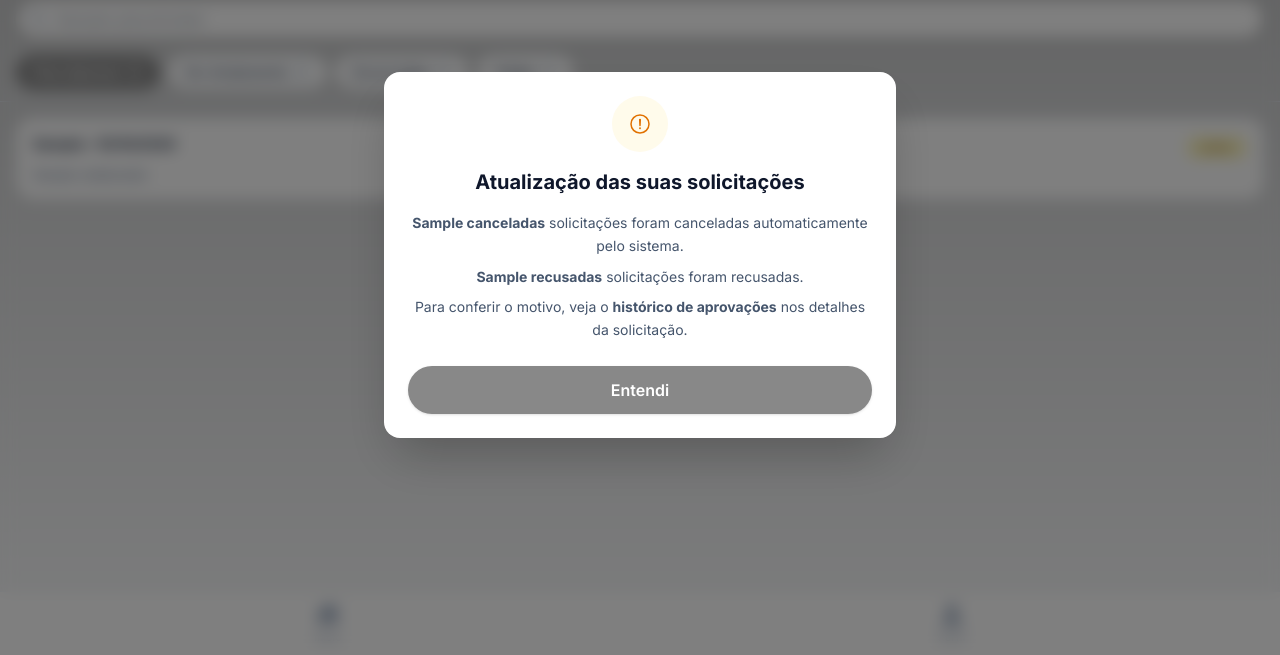
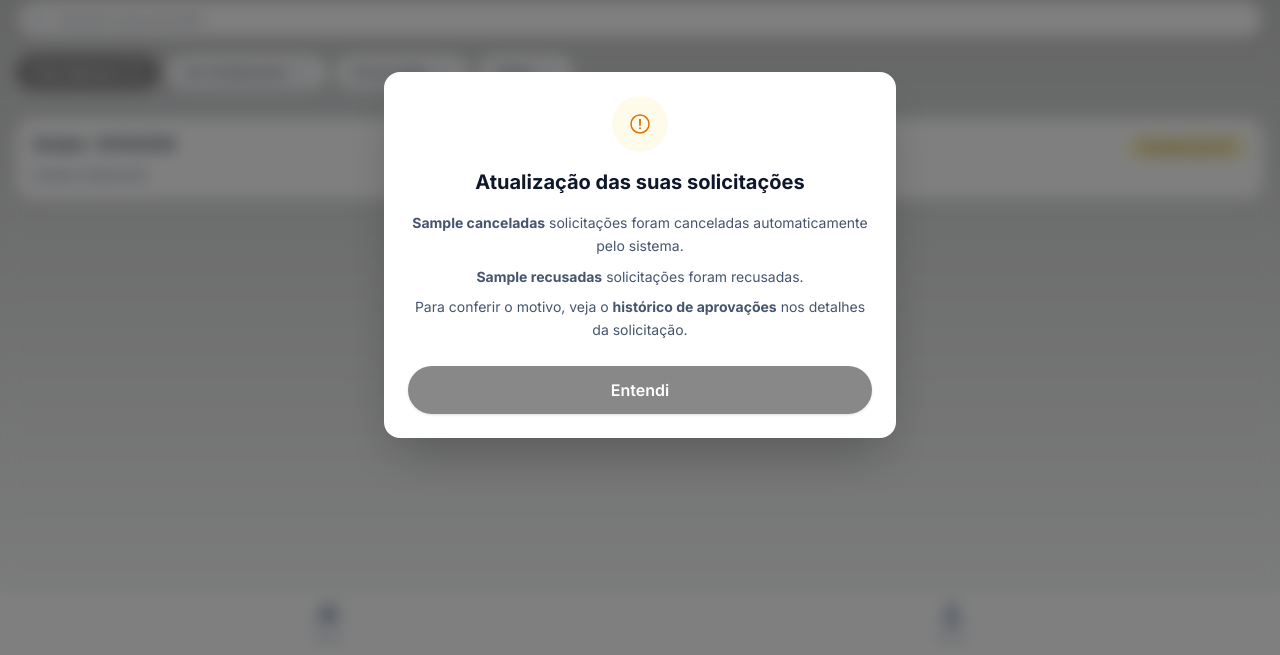
Before and after one commit to FluiDP/FluiDP, a Django app: template templates/mobile/pages/home.html in a window 1280 px wide. Shown: the part 145-800 px from the top of the page. Run offline with Django 5.2, Linux system fonts and the light colour scheme; the template is opened without the code that fills it: most values are stand-ins (such as "Sample title", 1, 10 or a date in 2020); style sheets or scripts are compiled from the project's sources; some libraries are stand-ins or nearby versions.

Commit message:
feat: ajusta visualização dos status para que um colaborador veja recebido pelo DP após aprovação do gestor

```diff
--- a/templates/partials/_solicitacao_status.html
+++ b/templates/partials/_solicitacao_status.html
@@ -12,13 +12,13 @@
 {% comment %} Pendente {% endcomment %}
 {% elif solicitacao.status in 'PENDENTE_DP, PENDENTE_GESTOR' %}
     <span class="inline-flex items-center rounded-full bg-yellow-100 px-4 py-1 text-xs font-medium text-yellow-800 ring-1 ring-inset ring-yellow-600/20">
-        {{ solicitacao.get_status_display }}
+        {% if solicitacao.status == 'PENDENTE_DP' and not request.user.is_adm %}Recebido pelo DP{% else %}{{ solicitacao.get_status_display }}{% endif %}
     </span>
 
 {% comment %} Pendente Diretor {% endcomment %}
 {% elif solicitacao.status == 'PENDENTE_DIRETOR' %}
     <span class="inline-flex items-center rounded-full bg-yellow-100 px-4 py-1 text-xs font-medium text-yellow-800 ring-1 ring-inset ring-yellow-600/20">
-        {% if request.user.is_adm %}{{ solicitacao.get_status_display }}{% else %}Pendente (DP){% endif %}
+        {% if request.user.is_adm %}{{ solicitacao.get_status_display }}{% else %}Recebido pelo DP{% endif %}
     </span>
 
 {% comment %} Recusado {% endcomment %}
--- a/templates/pdf/_report_solicitacao.html
+++ b/templates/pdf/_report_solicitacao.html
@@ -16,7 +16,7 @@
         </div>
         <div class="text-right">
             <div class="inline-block px-3 py-1 rounded bg-gray-100 text-gray-700 font-bold text-sm border border-gray-200">
-                {% if request.user.is_adm %}{{ solicitacao.get_status_display }}{% elif solicitacao.status == 'PENDENTE_DIRETOR' %}Pendente (DP){% endif %}
+                {% if request.user.is_adm %}{{ solicitacao.get_status_display }}{% elif solicitacao.status == 'PENDENTE_DIRETOR' or solicitacao.status == 'PENDENTE_DP' %}Recebido pelo DP{% endif %}
             </div>
             <p class="text-xs text-gray-400 mt-2">Data: {{ solicitacao.data|date:"d/m/Y" }}</p>
         </div>
```
